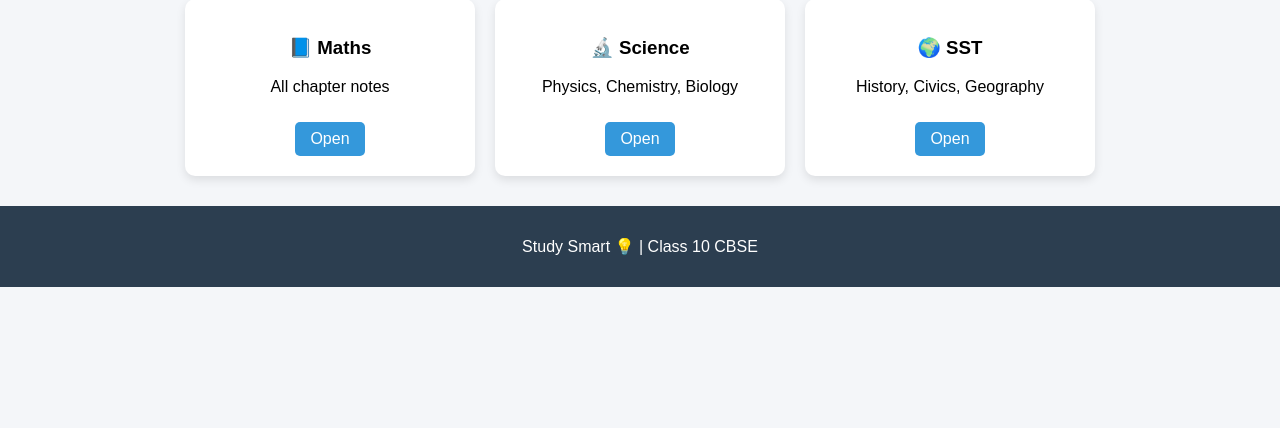
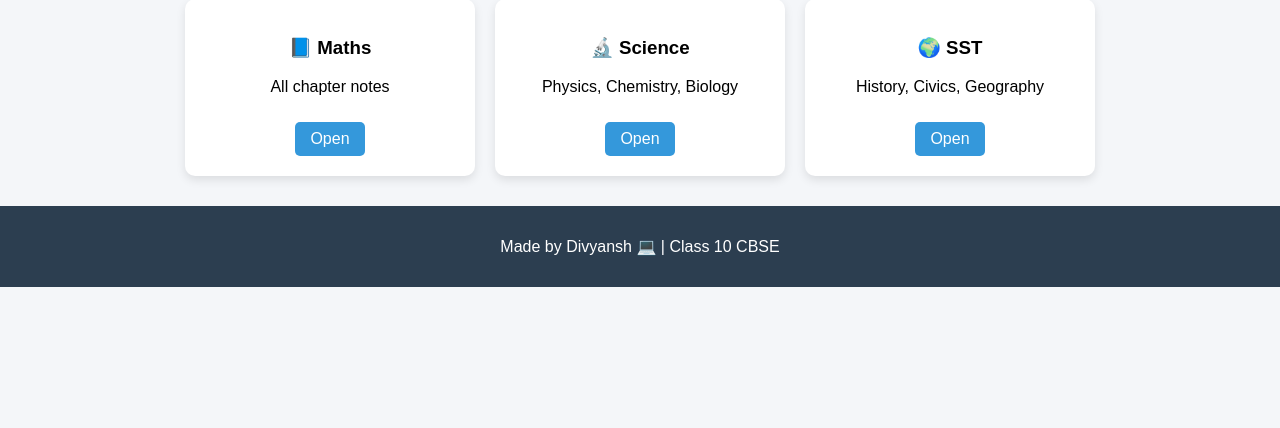
Before and after one commit to divyanshhh01/cbse-website, a Flask app: page /notes in a window 1280 px wide. Shown: the part 304-732 px from the top of the page. Run offline with Flask 3, Linux system fonts and the light colour scheme.

Commit message:
Update footer text in notes.html

```diff
--- a/templates/notes.html
+++ b/templates/notes.html
@@ -52,7 +52,7 @@
 
 <!-- Footer -->
 <div class="footer">
-    <p>Study Smart 💡 | Class 10 CBSE</p>
+    <p>Made by Divyansh 💻 | Class 10 CBSE</p>
 </div>
 
 </body>
```
